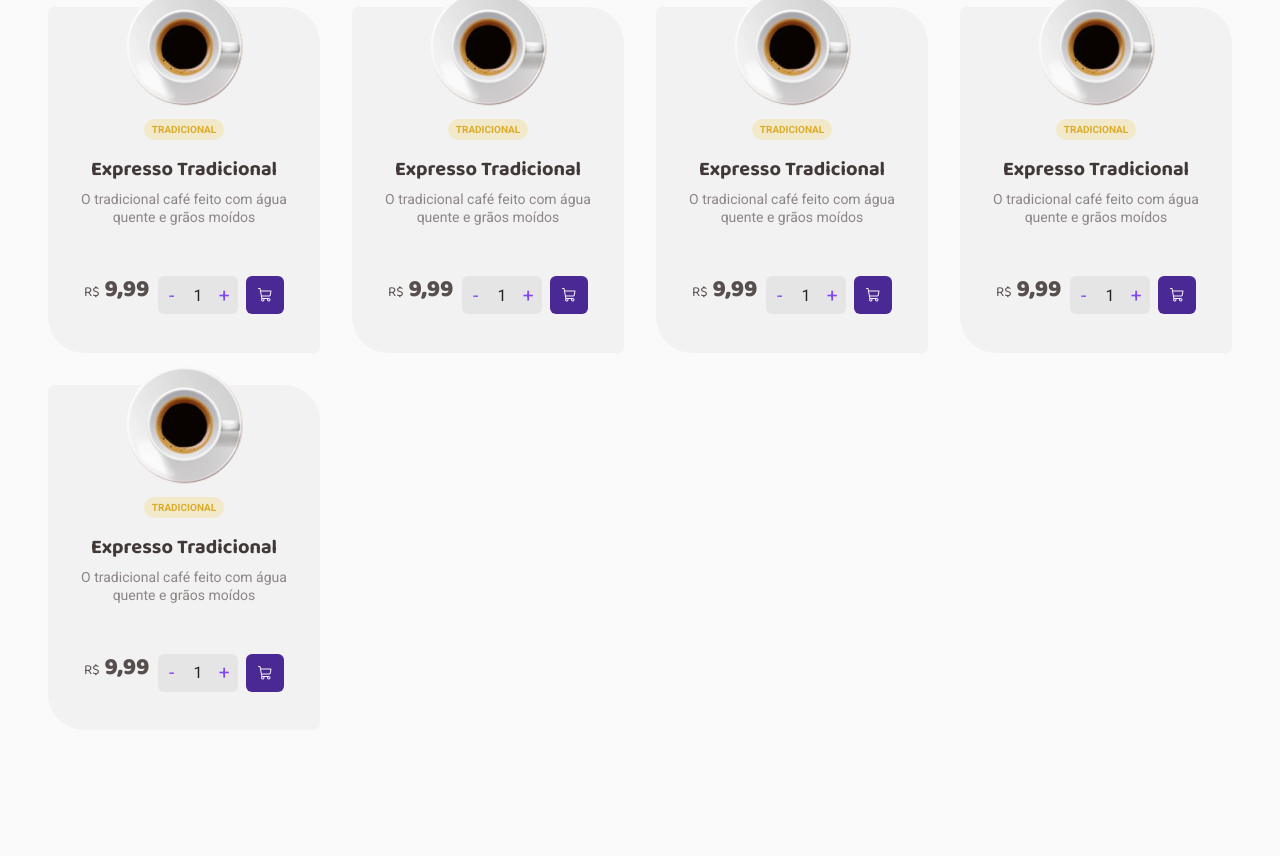
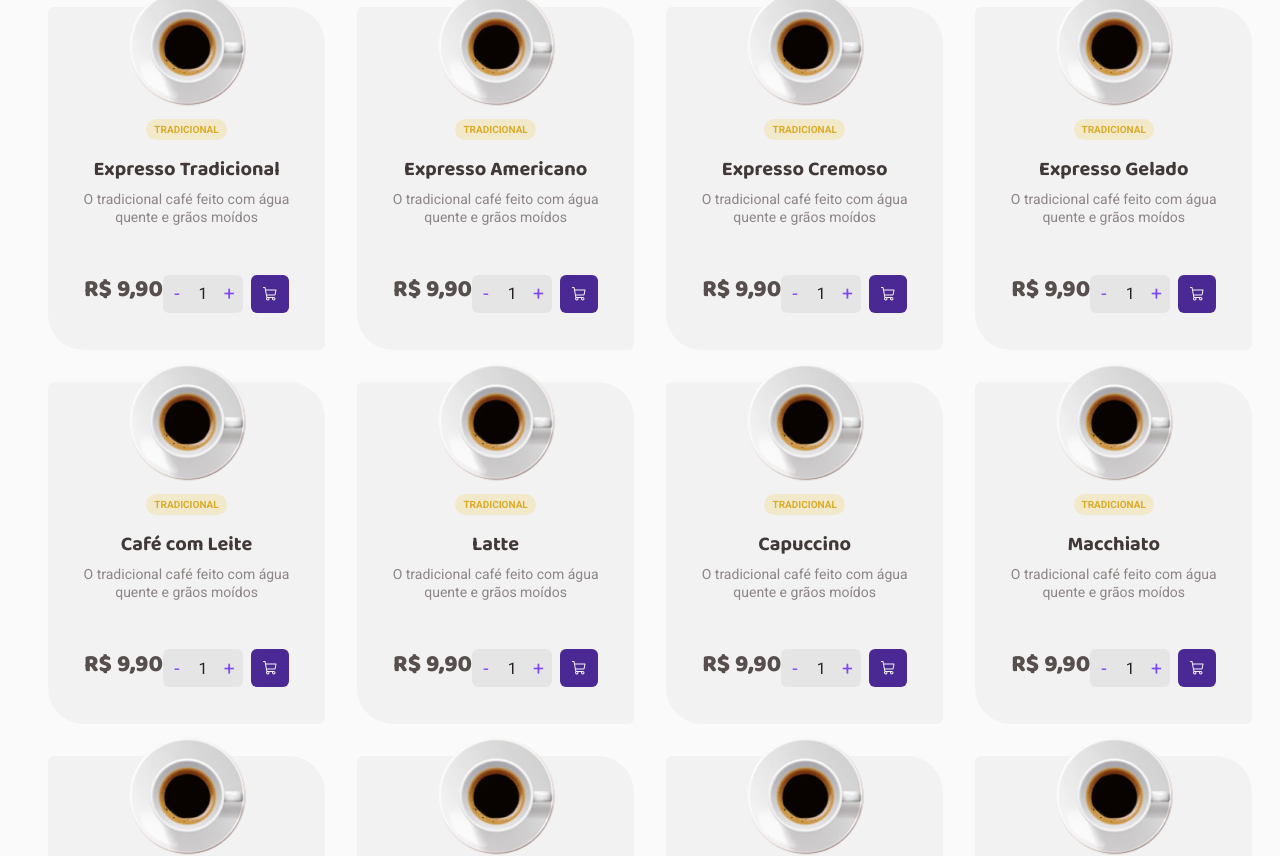
Before and after one commit to eduardo1199/coffee-delivery, a React (Vite) app: page / in a window 1280 px wide. Shown: the part 773-1629 px from the top of the page. Before the commit the page ends 1535 px from the top, so only its background shows below. Built offline with nearby package versions, Linux system fonts and the light colour scheme; data requests are answered from the project's data file.

Commit message:
feature: integration products of list home

```diff
--- a/src/components/CoffeeCard/index.tsx
+++ b/src/components/CoffeeCard/index.tsx
@@ -7,20 +7,30 @@ import {
   ButtonAddShopping,
 } from './styles'
 import { IncrementButton } from 'components/IncrementButton'
+import { TypeCoffee } from '../../types/productsType'
+import { FormattedNumberPrice } from 'utils/formattedNumber'
 
-export function CoffeeCard() {
+interface CoffeeCardProps {
+  name: string
+  id: number
+  price: number
+  type: TypeCoffee[]
+  description: string
+}
+
+export function CoffeeCard(props: CoffeeCardProps) {
   return (
     <CoffeeCardContainer>
       <img src={traditional} alt="Coffee traditional" />
 
       <h4>TRADICIONAL</h4>
 
-      <strong>Expresso Tradicional</strong>
+      <strong>{props.name}</strong>
 
       <p>O tradicional café feito com água quente e grãos moídos</p>
 
       <ContainerSummary>
-        <strong>9,99</strong>
+        <strong>{FormattedNumberPrice.format(props.price)}</strong>
         <ButtonContainer>
           <IncrementButton />
           <ButtonAddShopping>
--- a/src/components/CoffeeCard/styles.ts
+++ b/src/components/CoffeeCard/styles.ts
@@ -57,13 +57,6 @@ export const ContainerSummary = styled.div`
     font-size: 1.5rem;
     line-height: 31.5px;
     color: ${(props) => props.theme.ColorBaseText};
-
-    ::before {
-      content: 'R$';
-      font-weight: 400;
-      font-size: 14px;
-      margin-right: 5px;
-    }
   }
 `
 
--- a/src/context/ProductsContext.tsx
+++ b/src/context/ProductsContext.tsx
@@ -1,10 +1,13 @@
 import { api } from 'lib/api'
 import { ReactNode, createContext, useEffect, useState } from 'react'
+import { TypeCoffee } from 'types/productsType'
 
 type Product = {
   id: number
   name: string
   price: number
+  type: TypeCoffee[]
+  description: string
 }
 
 interface ProductContextProps {
--- a/src/pages/Checkout/components/CheckoutOrder/styles.ts
+++ b/src/pages/Checkout/components/CheckoutOrder/styles.ts
@@ -6,7 +6,6 @@ export const Container = styled.div`
 
   gap: 1.5rem;
 
-  background: ${(props) => props.theme.ColorBaseCard};
   padding: 40px;
 `
 
--- a/src/pages/Checkout/index.tsx
+++ b/src/pages/Checkout/index.tsx
@@ -34,10 +34,12 @@ export function Checkout() {
           </FormContent>
         </FormContainer>
 
-        <OrderContainer>
+        <FormContainer>
           <FormTitle>Cafés selecionados</FormTitle>
-          <CheckoutOrder />
-        </OrderContainer>
+          <OrderContainer>
+            <CheckoutOrder />
+          </OrderContainer>
+        </FormContainer>
       </Content>
     </Container>
   )
--- a/src/pages/Checkout/styles.ts
+++ b/src/pages/Checkout/styles.ts
@@ -8,7 +8,7 @@ export const Content = styled.div`
   max-width: 1440px;
 
   display: flex;
-  align-items: center;
+  align-items: flex-start;
   gap: 2rem;
 
   padding-right: 3rem;
@@ -22,6 +22,7 @@ export const FormContainer = styled.div`
 
   flex-direction: column;
   gap: 12px;
+  width: 100%;
 `
 
 export const FormTitle = styled.span`
@@ -47,8 +48,8 @@ export const InputLocationContainer = styled.div`
 `
 
 export const OrderContainer = styled.div`
-  display: flex;
-  flex-direction: column;
+  flex: 1;
 
-  flex: 1;
+  border-radius: 6px 44px;
+  background: ${(props) => props.theme.ColorBaseCard};
 `
--- a/src/pages/Home/index.tsx
+++ b/src/pages/Home/index.tsx
@@ -13,8 +13,12 @@ import { ShoppingCart, Timer, Package, Coffee } from '@phosphor-icons/react'
 
 import CoffeeImg from '../../assets/coffee.svg'
 import { CoffeeCard } from '../../components/CoffeeCard'
+import { useContext } from 'react'
+import { ProductsContext } from 'context/ProductsContext'
 
 export function Home() {
+  const { products } = useContext(ProductsContext)
+
   return (
     <Container>
       <Header />
@@ -60,11 +64,18 @@ export function Home() {
         <h1>Nossos cafés</h1>
 
         <CoffeeContainer>
-          <CoffeeCard />
-          <CoffeeCard />
-          <CoffeeCard />
-          <CoffeeCard />
-          <CoffeeCard />
+          {products.map((product) => {
+            return (
+              <CoffeeCard
+                description={product.description}
+                key={product.id}
+                id={product.id}
+                name={product.name}
+                price={product.price}
+                type={product.type}
+              />
+            )
+          })}
         </CoffeeContainer>
       </ProductsContainer>
     </Container>
--- /dev/null
+++ b/src/types/productsType.ts
@@ -0,0 +1,6 @@
+export enum TypeCoffee {
+  traditional = 'TRADICIONAL',
+  milk = 'COM LEITE',
+  alcoholic = 'ALCÓOLICO',
+  iceCream = 'GELADO',
+}
--- /dev/null
+++ b/src/utils/formattedNumber.ts
@@ -0,0 +1,4 @@
+export const FormattedNumberPrice = new Intl.NumberFormat('pt-BR', {
+  style: 'currency',
+  currency: 'BRL',
+})
```
